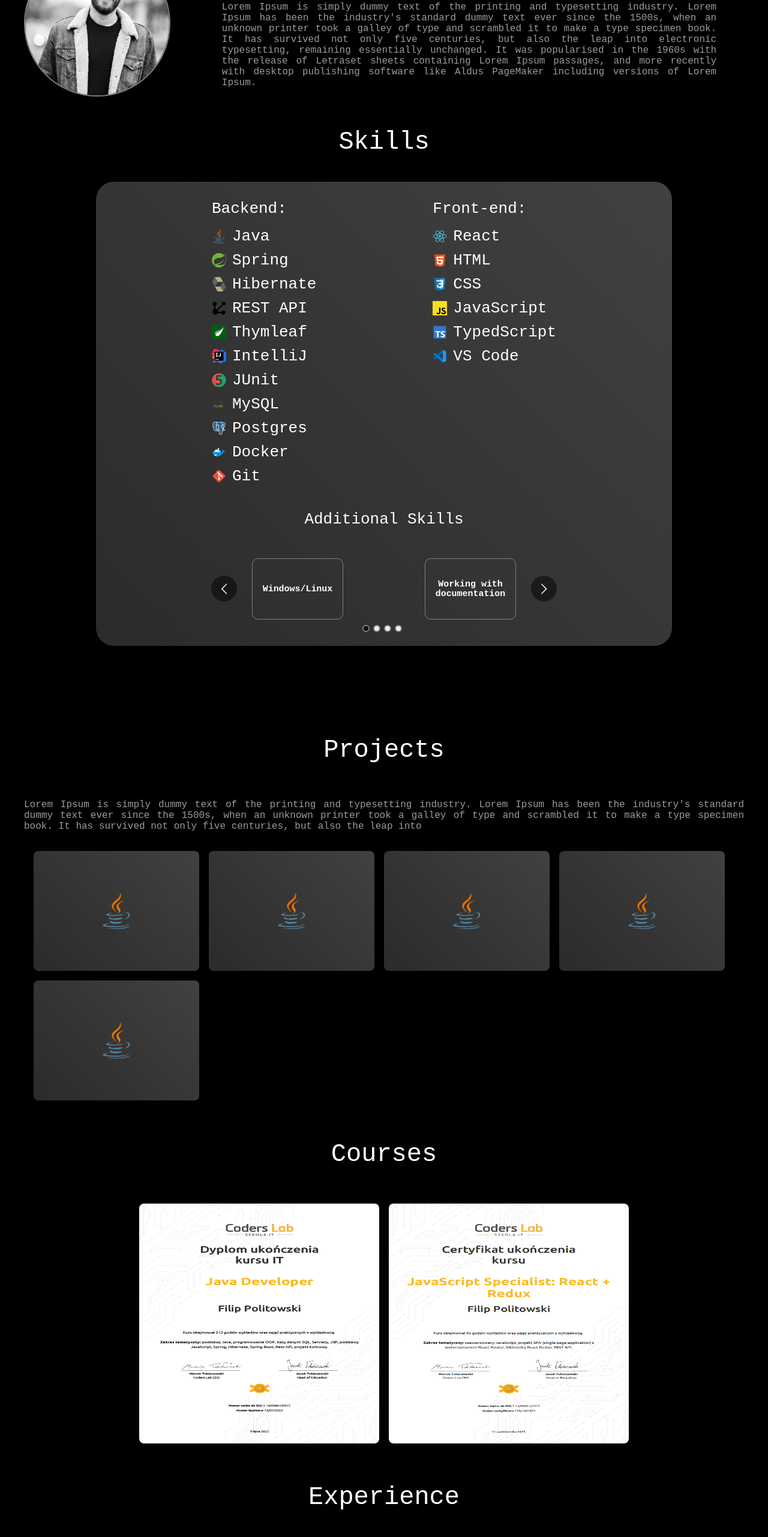
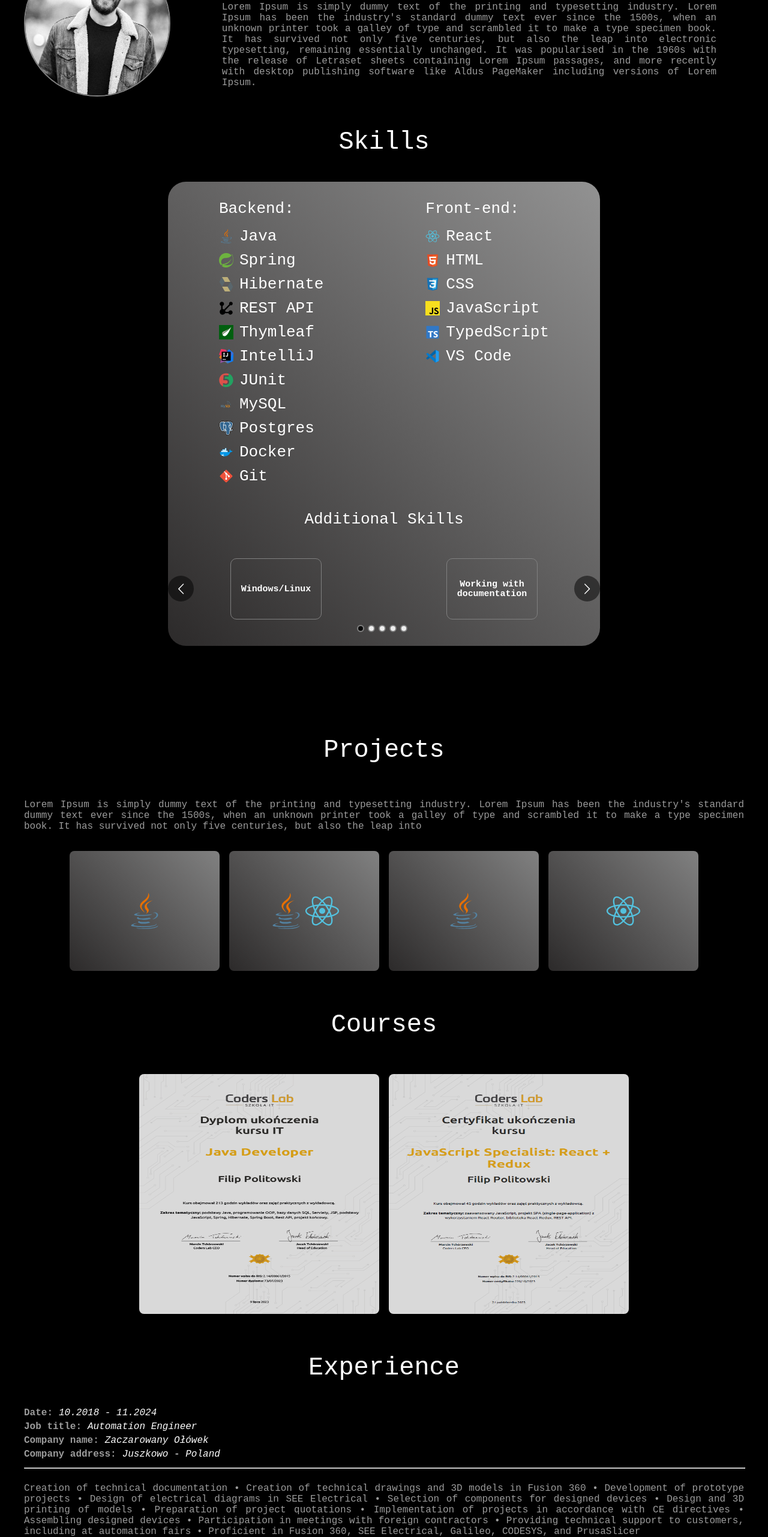
Before and after one commit to Filip-Politowski/About_Me, a React (Create React App) app: page / in a window 1280 px wide. Shown: the part 234-2797 px from the top of the page at 60% size. Built offline with nearby package versions, Linux system fonts and the light colour scheme.

Commit message:
changes in web styles

```diff
--- a/package.json
+++ b/package.json
@@ -14,6 +14,7 @@
     "react-dom": "^18.3.1",
     "react-multi-carousel": "^2.8.5",
     "react-responsive-carousel": "^3.2.23",
+    "react-router-dom": "^7.1.1",
     "react-scripts": "^5.0.1",
     "sass": "^1.82.0",
     "typescript": "^4.9.5",
--- a/src/components/courses/courses.scss
+++ b/src/components/courses/courses.scss
@@ -30,7 +30,8 @@
     justify-content: center;
     img {
       width: 100%;
-      height: 100%
+      height: 100%;
+      filter: brightness(85%);
     }
     @include lg {
       flex: none;
--- a/src/components/e-mail-section/Contact.tsx
+++ b/src/components/e-mail-section/Contact.tsx
@@ -4,10 +4,10 @@ import "./contact.scss";
 
 const Contact = () => {
   return (
-    <div className="contact-container" id="contact">
+    <div className="contact-container" >
       <div className="contact-info-section">
         <div className="information-container">
-          <h3>Contact directly via:</h3>
+          <h3 id="contact">Contact directly via:</h3>
           <p>
             Phone No.: <strong>+48 785 106 215</strong>
           </p>
--- a/src/components/e-mail-section/contact.scss
+++ b/src/components/e-mail-section/contact.scss
@@ -3,7 +3,7 @@
 .contact-container {
   display: flex;
   flex-direction: row;
-  background: linear-gradient(45deg, $icons-buttons-background, $icons-hover);
+  background: linear-gradient(45deg, $icons-buttons-background, rgb(146, 146, 146));
 
   margin-bottom: 100px;
   border-radius: 15px;
--- a/src/components/jobs/Experience.tsx
+++ b/src/components/jobs/Experience.tsx
@@ -26,7 +26,23 @@ const Experience = () => {
 
       </div>
       <div className="job-description">
-       <p>Lorem Ipsum is simply dummy text of the printing and typesetting industry. Lorem Ipsum has been the industry's standard dummy text ever since the 1500s, when an unknown printer took a galley of type and scrambled it to make a type specimen book. It has survived not only five centuries, but also the leap into</p>
+       <p>Creation of technical documentation
+• Creation of technical drawings and 3D models in
+Fusion 360
+• Development of prototype projects
+• Design of electrical diagrams in SEE Electrical
+• Selection of components for designed devices
+• Design and 3D printing of models
+• Preparation of project quotations
+• Implementation of projects in accordance with
+CE directives
+• Assembling designed devices
+• Participation in meetings with foreign
+contractors
+• Providing technical support to customers,
+including at automation fairs
+• Proficient in Fusion 360, SEE Electrical, Galileo,
+CODESYS, and PrusaSlicer</p>
       </div>
     </div>
   );
--- a/src/components/navbar/navbar.scss
+++ b/src/components/navbar/navbar.scss
@@ -90,7 +90,7 @@
       flex-direction: column;
       justify-content: center;
       align-items: center;
-      gap: 30px;
+      gap: 10px;
       transition: left 0.3s ease-in-out;
 
     }
--- a/src/components/projects/ProjectsGrid.tsx
+++ b/src/components/projects/ProjectsGrid.tsx
@@ -1,26 +1,52 @@
 import React, { useEffect, useState } from "react";
 import "./projects.scss";
 import java from "../../assets/images/java.svg";
+import react_img from "../../assets/images/react.svg";
 import Carousel from "react-multi-carousel";
 
 type Projects = {
   id: number;
   title: string;
   description: string;
+  link: string;
+  img: string;
+  img2?: string;
 };
 
 const projectsList: Projects[] = [
-  { id: 1, title: "Projekt 1", description: "Opis projektu 1" },
-  { id: 2, title: "Projekt 2", description: "Opis projektu 2" },
-  { id: 3, title: "Projekt 3", description: "Opis projektu 3" },
-  { id: 4, title: "Projekt 4", description: "Opis projektu 4" },
-  { id: 5, title: "Projekt 5", description: "Opis projektu 5" },
+  {
+    id: 1,
+    title: "Fines",
+    description: "Main technologies: Java/Thymleaf mandate addition project",
+    link: "https://github.com/Filip-Politowski/Fines_V2",
+    img: java,
+  },
+  {
+    id: 2,
+    title: "WealthVoyage",
+    description: "Main technologies: Java/React managing personal finances",
+    link: "https://github.com/Filip-Politowski/WealthVoyage",
+    img: java,
+    img2: react_img,
+  },
+  {
+    id: 3,
+    title: "ShopMateList",
+    description: "Main technologies: Java creation of shopping lists",
+    link: "https://github.com/Filip-Politowski/ShopeMateList",
+    img: java,
+  },
+  {
+    id: 4,
+    title: "AboutMePage",
+    description:
+      "Main technologies: React page with information about me for recruiters",
+    link: "https://github.com/Filip-Politowski/ShopeMateList",
+    img: react_img,
+  },
 ];
-
-const ProjectsGrid: React.FC = () => {
 const responsive = {
   superLargeDesktop: {
-
     breakpoint: { max: 4000, min: 3000 },
     items: 5,
   },
@@ -42,10 +68,14 @@ const ProjectsGrid: React.FC = () => {
   },
 };
 
+const ProjectsGrid: React.FC = () => {
   const [isMobile, setIsMobile] = useState<boolean>(false);
 
+  const navigateToProject = (link: string) => {
+    window.open(link);
+  };
+
   useEffect(() => {
-
     const handleResize = () => {
       setIsMobile(window.innerWidth <= 1024);
     };
@@ -60,26 +90,31 @@ const ProjectsGrid: React.FC = () => {
 
   return (
     <div className="projects-container" id="projects">
-      {!isMobile ?(
+      {!isMobile ? (
         <div className="grid-container">
           {projectsList.map((project) => (
             <div key={project.id} className="grid-item">
-            <img src={java} alt="" />
-            <div className="overlay">
+              <img src={project.img} alt="" />
+              {project.img2 && <img src={react_img} alt="" />}
+
+              <div
+                className="overlay"
+                onClick={() => navigateToProject(project.link)}
+              >
                 <h3>{project.title}</h3>
                 <p>{project.description}</p>
               </div>
             </div>
           ))}
         </div>
-      )
-      :(
+      ) : (
         <div className="project-carousel">
           <Carousel responsive={responsive} infinite={true} showDots={true}>
             {projectsList.map((project) => (
               <div key={project.id} className="grid-item">
-            <img src={java} alt="" />
-            <div className="overlay">
+                <img src={project.img} alt="" />
+                {project.img2 && <img src={react_img} alt="" />}
+                <div className="overlay"    onClick={() => navigateToProject(project.link)}>
                   <h3>{project.title}</h3>
                   <p>{project.description}</p>
                 </div>
@@ -87,8 +122,7 @@ const ProjectsGrid: React.FC = () => {
             ))}
           </Carousel>
         </div>
-      )
-      }
+      )}
     </div>
   );
 };
--- a/src/components/projects/projects.scss
+++ b/src/components/projects/projects.scss
@@ -21,7 +21,7 @@
     max-width: calc(25% - 16px);
     min-width: 250px;
     position: relative;
-    background: linear-gradient(45deg, $icons-buttons-background, $icons-hover);
+    background: linear-gradient(45deg, $icons-buttons-background, rgb(129, 129, 129));
     height: 200px;
     border-radius: 8px;
     overflow: hidden;
@@ -61,7 +61,7 @@
     justify-content: center;
     align-items: center;
     text-align: center;
-
+    cursor: pointer;
     transition: top 0.3s ease;
   }
 
--- a/src/components/skills/Skills.tsx
+++ b/src/components/skills/Skills.tsx
@@ -131,6 +131,9 @@ const Skills: React.FC = () => {
           <div className="item">
             <h5 >Participation in the creation of projects</h5>
           </div >
+          <div className="item">
+            <h5 >English level B2</h5>
+          </div >
         </Carousel>
       </div>
     </div>
--- a/src/components/skills/skills.scss
+++ b/src/components/skills/skills.scss
@@ -5,15 +5,27 @@
   flex-direction: column;
   align-items: center;
   justify-content: center;
-  background: linear-gradient(45deg, $icons-buttons-background, $icons-hover);
+  background: linear-gradient(
+    45deg,
+    $icons-buttons-background,
+    rgb(146, 146, 146)
+  );
   border-radius: 30px;
   font-family: "Courier New", Courier, monospace;
   margin-bottom: 100px;
-  width: 80%;
+  width: 60%;
 
+  @include lg {
+    width: 90%;
+    background: linear-gradient(
+      70deg,
+      $icons-buttons-background,
+      rgb(146, 146, 146)
+    );
+  }
 
   .skills-list {
-    width: 80%;
+    width: 100%;
     display: flex;
     flex-direction: row;
     justify-content: space-around;
@@ -41,7 +53,6 @@
     .skills-right {
       .skills-header {
         margin-top: 30px;
-
       }
       p {
         font-size: 26px;
@@ -49,33 +60,41 @@
       }
     }
 
-    @include md{
+    @include md {
       flex-direction: column;
-      .skills-header{
+      .skills-header {
         margin: auto;
         text-align: center;
       }
-      li{
+      li {
         justify-content: center;
-      img{
-        margin:0;
-      }
+        img {
+          margin: 0;
+        }
       }
     }
   }
 
-
-
   .additional-skills-description {
     font-size: 26px;
+    text-align: center;
   }
 
   .additional-skills {
-    width: 60%;
+    width: 100%;
+    .react-multi-carousel-item {
+      display: flex;
+      justify-content: center;
+      align-items: center;
+
+      .item {
+        margin: 0;
+      }
+    }
     .react-multiple-carousel__arrow--left {
       left: 0;
       z-index: 5;
-      @include md{
+      @include md {
         display: none;
       }
     }
@@ -83,7 +102,7 @@
     .react-multiple-carousel__arrow--right {
       right: 0;
       z-index: 5;
-      @include md{
+      @include md {
         display: none;
       }
     }
@@ -92,11 +111,10 @@
       bottom: 0;
       left: 50%;
       transform: translateX(-50%);
-
     }
-    .react-multi-carousel-list{
+    .react-multi-carousel-list {
       height: 150px;
-     margin-bottom: 20px;
+      margin-bottom: 20px;
     }
 
     .item {
@@ -115,7 +133,7 @@
       transition: 0.5s;
       cursor: grab;
 
-      &:active{
+      &:active {
         cursor: grabbing;
       }
 
```
Also changed, not shown: 1 other file (tests, documents, lock files or other folders). Lines whose indentation alone changed are shown as unchanged.
